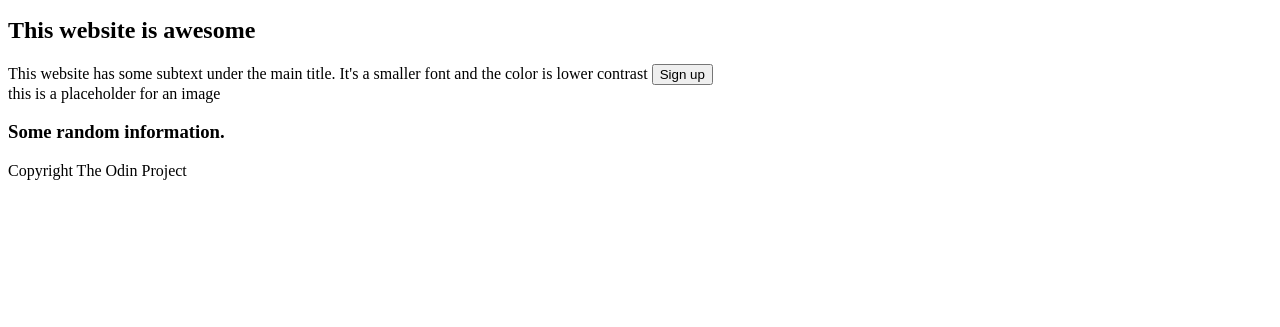
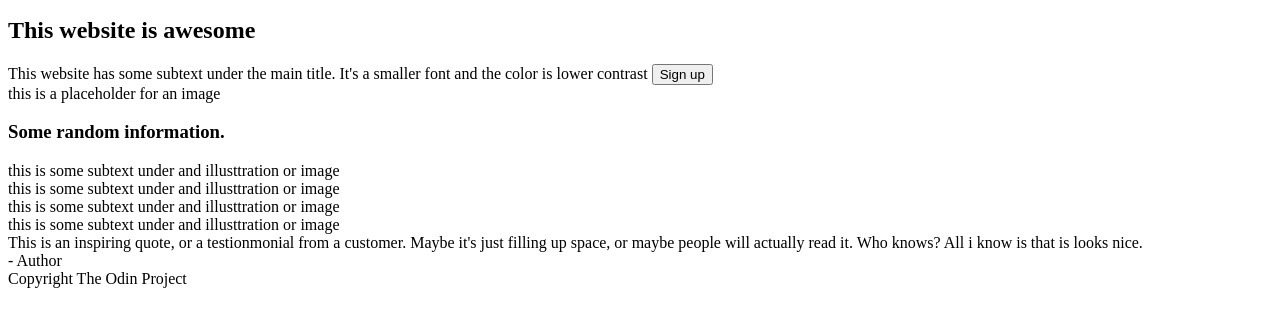
Before and after one commit to Reece-G/landing-page, a plain HTML site: page index.html in a window 1280 px wide. Shown: the part 137-464 px from the top of the page. Drawn offline with Linux system fonts and the light colour scheme.

Commit message:
Add section three into main content

```diff
--- a/index.html
+++ b/index.html
@@ -24,10 +24,18 @@
             </div>
             <div class="section-two">
                 <h3>Some random information.</h3>
-
+                <div><img source=""><a>this is some subtext under and illusttration or image</a></div>
+                <div><img source=""><a>this is some subtext under and illusttration or image</a></div>
+                <div><img source=""><a>this is some subtext under and illusttration or image</a></div>
+                <div><img source=""><a>this is some subtext under and illusttration or image</a></div>
             </div>
             <div class="section-three">
-
+                <a>This is an inspiring quote, or a testionmonial from a customer. Maybe it's just filling up space, or maybe people will actually read it. Who knows? All i know is that is looks nice.</a>
+                <div><a>- Author</a></div>
+            </div>
+            <div class="section-four">
+                <div class=""
+                </div>
             </div>
         </div>
 
```
